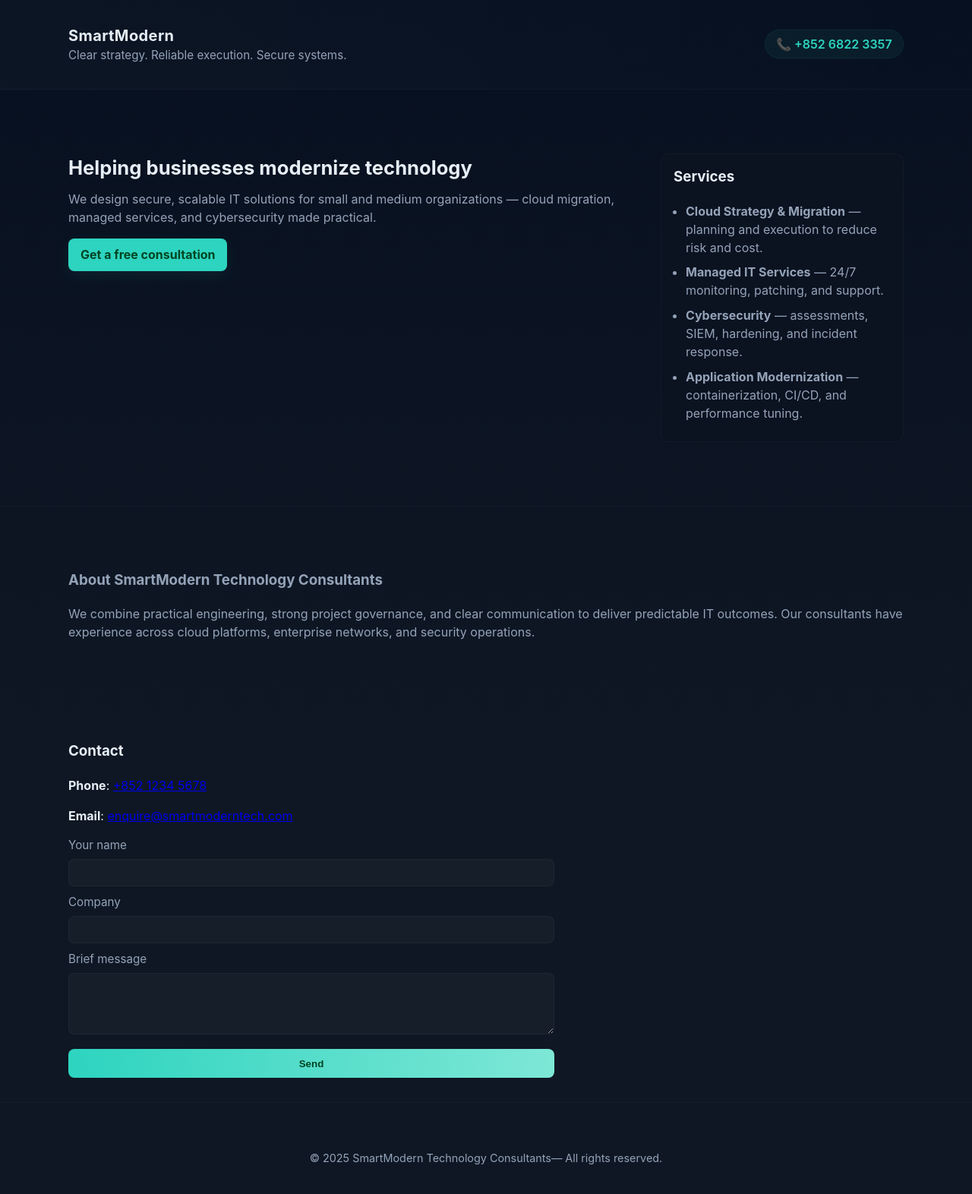
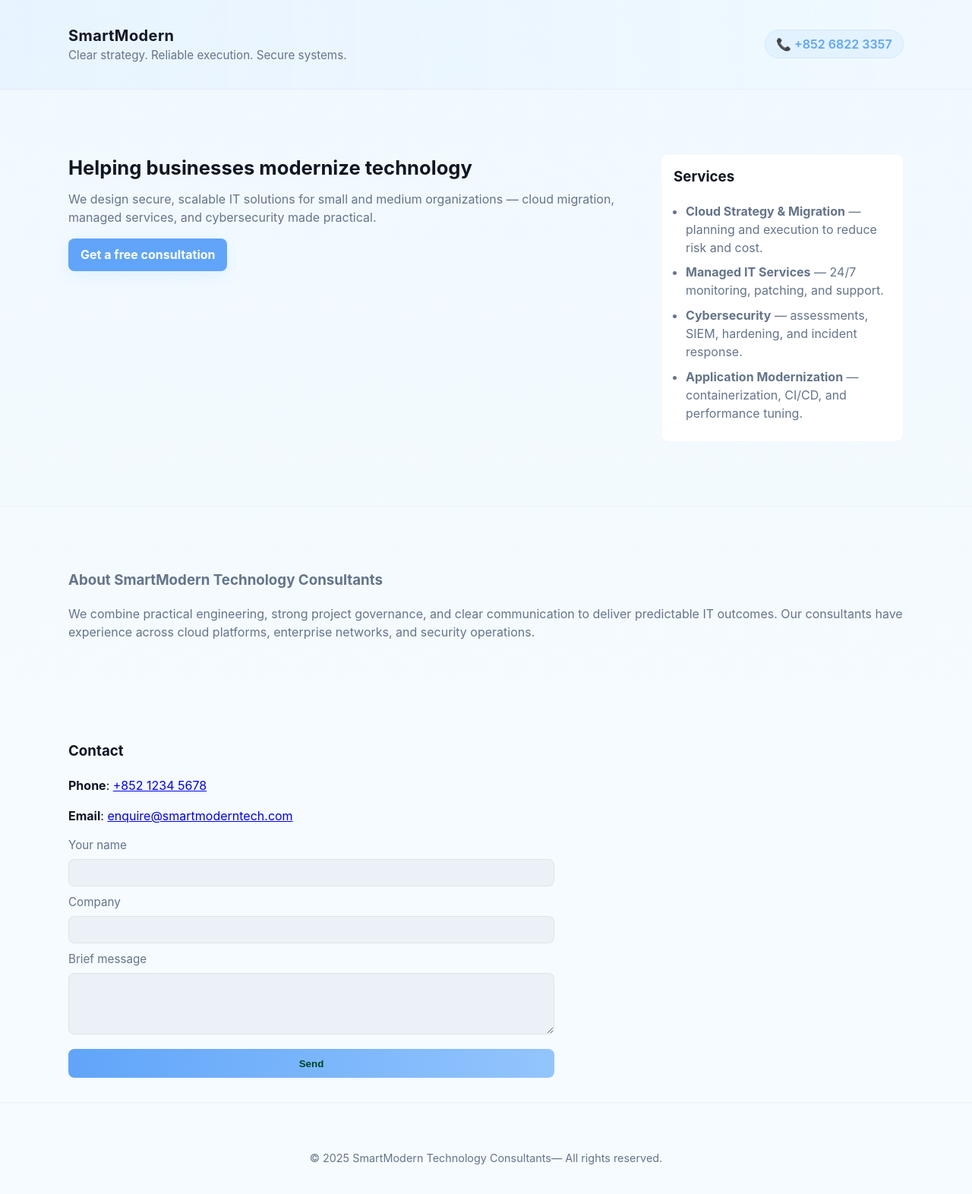
Before and after one commit to smartmodern/smartmodernweb, a plain HTML site: page index.html in a window 1280 px wide. Shown: the whole page at 76% size. Drawn offline with Linux system fonts and the light colour scheme.

Commit message:
version 0.01-2

```diff
--- a/styles.css
+++ b/styles.css
@@ -1,10 +1,10 @@
 :root{
-  --bg:#0f1724;
-  --card:#0b1220;
-  --accent:#2dd4bf;
-  --muted:#94a3b8;
-  --text:#e6eef6;
-  --glass: rgba(255,255,255,0.03);
+  --bg:#f5fbff;
+  --card:#ffffff;
+  --accent:#60a5fa;
+  --muted:#64748b;
+  --text:#0f1724;
+  --glass: rgba(15,23,36,0.04);
   --radius:10px;
   font-family:Inter,system-ui,-apple-system,"Segoe UI",Roboto,"Helvetica Neue",Arial;
 }
@@ -12,7 +12,7 @@
 *{box-sizing:border-box}
 body{
   margin:0;
-  background:linear-gradient(180deg, #071020 0%, #0f1724 60%);
+  background:linear-gradient(180deg, #f0f9ff 0%, #f5fbff 60%);
   color:var(--text);
   -webkit-font-smoothing:antialiased;
   -moz-osx-font-smoothing:grayscale;
@@ -26,8 +26,8 @@ body{
 }
 
 .site-header{
-  border-bottom:1px solid rgba(255,255,255,0.03);
-  background:linear-gradient(90deg, rgba(255,255,255,0.02), transparent);
+  border-bottom:1px solid rgba(15,23,36,0.04);
+  background:linear-gradient(90deg, rgba(96,165,250,0.06), transparent);
 }
 .header-inner{
   display:flex;align-items:center;justify-content:space-between;
@@ -40,9 +40,9 @@ body{
   color:var(--accent);
   text-decoration:none;
   font-weight:600;
-  background:rgba(45,212,191,0.06);
+  background:rgba(96,165,250,0.08);
   padding:0.5rem 0.9rem;border-radius:999px;
-  border:1px solid rgba(45,212,191,0.08);
+  border:1px solid rgba(96,165,250,0.12);
 }
 
 .hero{
@@ -52,20 +52,20 @@ body{
 .intro h2{margin:0 0 0.6rem 0;font-size:1.6rem}
 .intro p{margin:0 0 1rem;color:var(--muted)}
 .cta{
-  display:inline-block;padding:0.6rem 1rem;background:var(--accent);color:#042; border-radius:8px;text-decoration:none;font-weight:700;
-  box-shadow:0 6px 20px rgba(45,212,191,0.08);
+  display:inline-block;padding:0.6rem 1rem;background:var(--accent);color:#fff; border-radius:8px;text-decoration:none;font-weight:700;
+  box-shadow:0 6px 20px rgba(96,165,250,0.12);
 }
 
 .services{
   background:var(--card);
   padding:1rem;border-radius:var(--radius);
-  border:1px solid rgba(255,255,255,0.03);
+  border:1px solid rgba(15,23,36,0.04);
 }
 .services h3{margin-top:0}
 .services ul{padding-left:1rem;margin:0;color:var(--muted)}
 .services li{margin:0.55rem 0}
 
-.about{padding:2rem 0;border-top:1px solid rgba(255,255,255,0.02);color:var(--muted)}
+.about{padding:2rem 0;border-top:1px solid rgba(15,23,36,0.03);color:var(--muted)}
 
 .contact-form .simple-form{
   margin-top:1rem;
@@ -74,15 +74,15 @@ body{
 .simple-form label{display:flex;flex-direction:column;font-size:0.95rem;color:var(--muted)}
 .simple-form input,
 .simple-form textarea{
-  margin-top:0.4rem;padding:0.6rem;border-radius:8px;border:1px solid rgba(255,255,255,0.04);
+  margin-top:0.4rem;padding:0.6rem;border-radius:8px;border:1px solid rgba(15,23,36,0.06);
   background:var(--glass);color:var(--text);
 }
 .simple-form button{
-  margin-top:0.6rem;padding:0.7rem 1rem;border-radius:8px;border:0;background:linear-gradient(90deg,var(--accent),#7ee7d6);
+  margin-top:0.6rem;padding:0.7rem 1rem;border-radius:8px;border:0;background:linear-gradient(90deg,var(--accent),#93c5fd);
   font-weight:700;color:#042;cursor:pointer;
 }
 
-.site-footer{border-top:1px solid rgba(255,255,255,0.03);padding:1rem 0;color:var(--muted);text-align:center;font-size:0.9rem}
+.site-footer{border-top:1px solid rgba(15,23,36,0.04);padding:1rem 0;color:var(--muted);text-align:center;font-size:0.9rem}
 
 /* Responsive */
 @media (max-width:800px){
```
